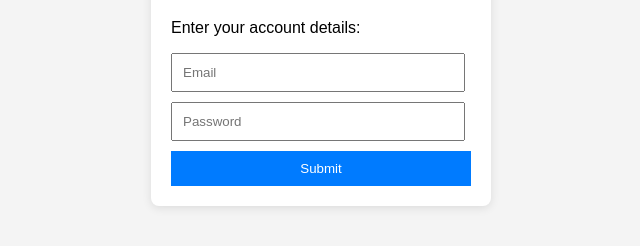
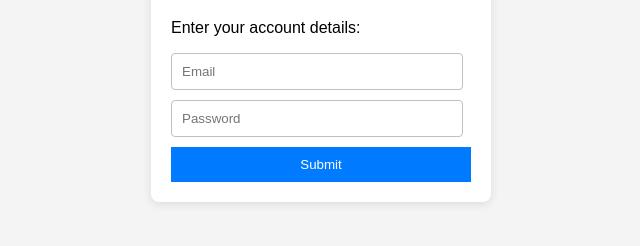
Before and after one commit to SpaceWebpages/my-firebase-site, a plain HTML site: page index.html in a window 1280 px wide. Shown: the part 176-422 px from the top of the page, without its empty margins (319-959 px from the left). Drawn offline with Linux system fonts and the light colour scheme.

Commit message:
Update style.css

```diff
--- a/style.css
+++ b/style.css
@@ -1,6 +1,6 @@
 body { font-family: sans-serif; display: flex; justify-content: center; padding: 50px; background: #f4f4f4; }
 .container { background: white; padding: 20px; border-radius: 8px; box-shadow: 0 2px 10px rgba(0,0,0,0.1); width: 300px; }
-input { width: 90%; padding: 10px; margin-bottom: 10px; }
+input { width: 90%; padding: 10px; margin-bottom: 10px; outline: none; border-radius: 4px; border: 1px solid silver;}
 button { width: 100%; padding: 10px; background: #007bff; color: white; border: none; cursor: pointer; }
 ul { margin-top: 20px; padding: 0; list-style: none; }
 li { padding: 5px 0; border-bottom: 1px solid #eee; }
```
